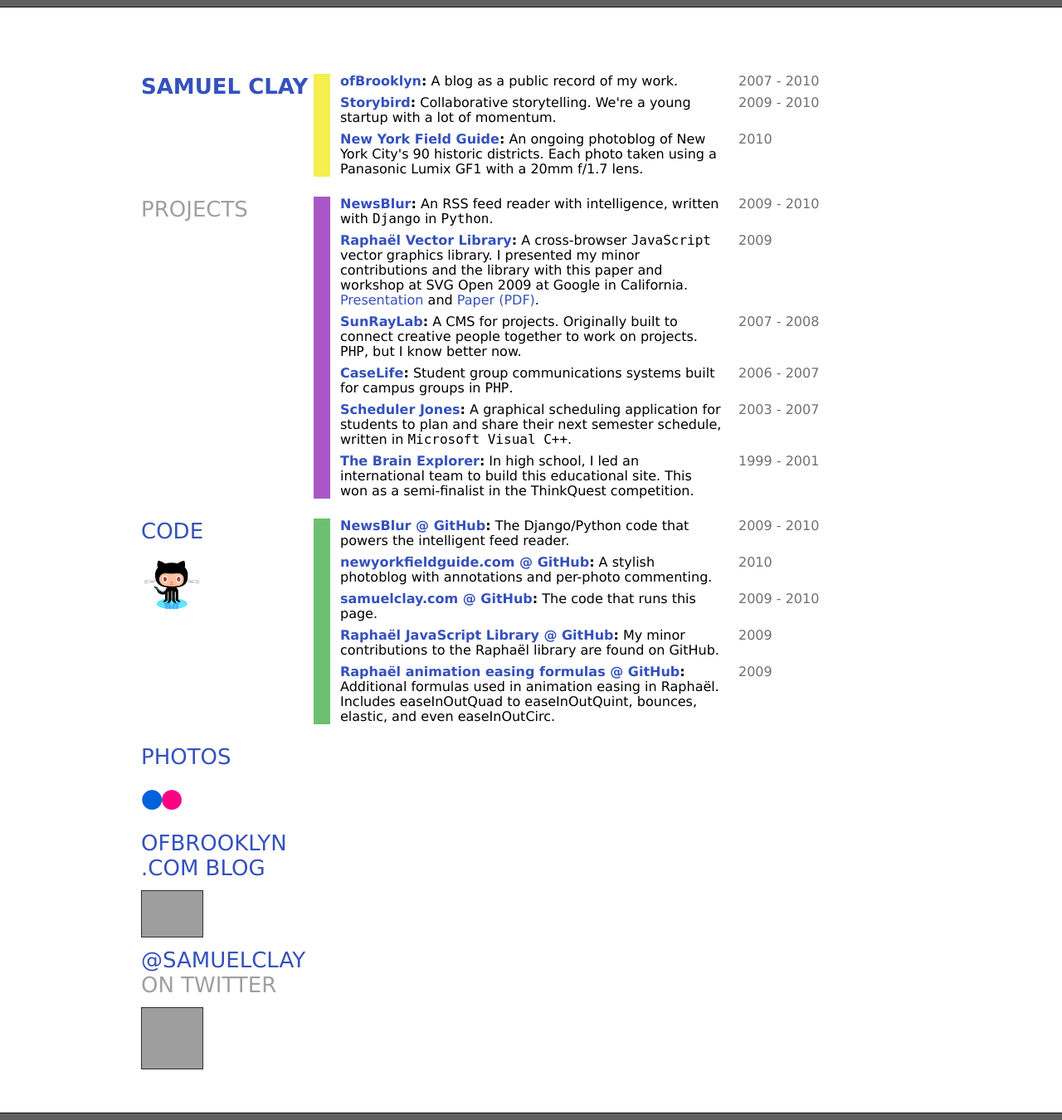
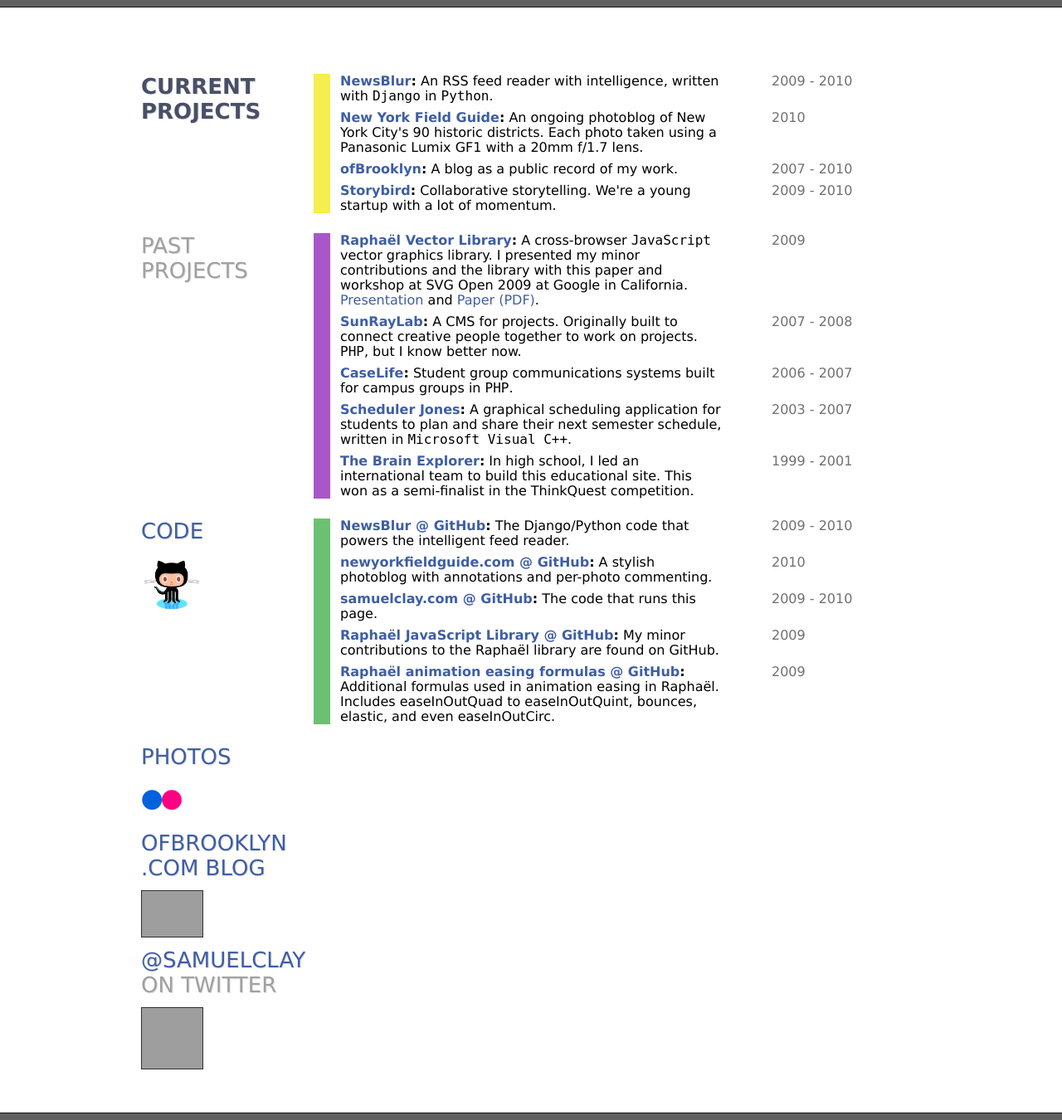
Before and after one commit to samuelclay/samuelclay, a Django app: template templates/index.html in a window 1280 px wide. Shown: the whole page at 83% size. Run offline with Django 3.2, Linux system fonts and the light colour scheme; the template is opened without the code that fills it, so the values that code supplies are empty; parts of the project's set-up code (start-up, migrations or seed data) failed here and were passed over; grey boxes are pictures that could not be loaded.

Commit message:
Adding a real header to samuelclay.com. Separated old old projects for current projects.

```diff
--- a/com/views.py
+++ b/com/views.py
@@ -1,5 +1,4 @@
 from django.shortcuts import render_to_response
-from django.views.decorators.cache import cache_page
 from django.core.cache import cache
 import feedparser
 import datetime
@@ -12,7 +11,6 @@ from com.common import respond
 
 NUM_PHOTOS_PER_ROW = 7
 
-@cache_page(60 * 15)
 def index(request):
     blog = cache.get('blog')
     if not blog:
@@ -30,10 +28,13 @@ def index(request):
         photos = Photo.objects.all().order_by('?')
         cache.set('photos', photos, 60 * 10)
 
+    rand = random.randint(1, 11)
+
     return respond(request, 'index.html', {
         'blog_entries': blog.entries,
         'tweets': tweets,
         'photos': photos,
+        'rand': rand,
     })
 
 def _fetch_and_parse_blog():
--- a/media/styles/global.css
+++ b/media/styles/global.css
@@ -75,6 +97,7 @@ body {
     font-size: 26px;
     font-family: "Lucida Grande", Helvetica, sans-serif;
     color: #A0A0A0;
+    text-shadow: 1px 1px 0 #DFDFDF;
 }
 
 .header .title {
@@ -126,7 +146,7 @@ ul li.last {
 
 small {
      position: absolute;
-     left: 480px;
+     left: 520px;
      top: 0;
      width: 240px;
      color: #707070;
--- a/settings.py
+++ b/settings.py
@@ -64,11 +64,9 @@ TEMPLATE_LOADERS = (
 )
 
 MIDDLEWARE_CLASSES = (
-    'django.middleware.cache.UpdateCacheMiddleware',
     'django.middleware.common.CommonMiddleware',
     'django.contrib.sessions.middleware.SessionMiddleware',
     'django.contrib.auth.middleware.AuthenticationMiddleware',
-    'django.middleware.cache.FetchFromCacheMiddleware',
 )
 
 CACHE_MIDDLEWARE_SECONDS = 600
--- a/templates/index.html
+++ b/templates/index.html
@@ -5,33 +5,89 @@
 
 <div id="wrapper">
 
+    {% ifequal rand 1 %}
+      <div class="name-header">
+       <a href="mailto:samuel@ofbrooklyn.com">Samuel Clay</a> is a Brooklynite.
+      </div>
+    {% endifequal %}
+    {% ifequal rand 2 %}
+      <div class="name-header">
+        <a href="mailto:samuel@ofbrooklyn.com">Samuel Clay</a> is a preservationist.
+      </div>
+    {% endifequal %}
+    {% ifequal rand 3 %}
+      <div class="name-header">
+        <a href="mailto:samuel@ofbrooklyn.com">Samuel Clay</a> is not an enigma.
+      </div>
+    {% endifequal %}
+    {% ifequal rand 4 %}
+      <div class="name-header">
+        <a href="mailto:samuel@ofbrooklyn.com">Samuel Clay</a> is right here.
+      </div>
+    {% endifequal %}
+    {% ifequal rand 5 %}
+      <div class="name-header">
+        <a href="mailto:samuel@ofbrooklyn.com">Samuel Clay</a> is surrounded by guinea pigs.
+      </div>
+    {% endifequal %}
+    {% ifequal rand 6 %}
+      <div class="name-header">
+        <a href="mailto:samuel@ofbrooklyn.com">Samuel Clay</a> is walking his dog.
+      </div>
+    {% endifequal %}
+    {% ifequal rand 7 %}
+      <div class="name-header">
+        <a href="mailto:samuel@ofbrooklyn.com">Samuel Clay</a> is drinking tea.
+      </div>
+    {% endifequal %}
+    {% ifequal rand 8 %}
+      <div class="name-header">
+        <a href="mailto:samuel@ofbrooklyn.com">Samuel Clay</a> is not going to give in.
+      </div>
+    {% endifequal %}
+    {% ifequal rand 9 %}
+      <div class="name-header">
+        <a href="mailto:samuel@ofbrooklyn.com">Samuel Clay</a> is not going to give up.
+      </div>
+    {% endifequal %}
+    {% ifequal rand 10 %}
+      <div class="name-header">
+        <a href="mailto:samuel@ofbrooklyn.com">Samuel Clay</a> is not alone in the city.
+      </div>
+    {% endifequal %}
+    {% ifequal rand 11 %}
+      <div class="name-header">
+        <a href="mailto:samuel@ofbrooklyn.com">Samuel Clay</a> is driving the countryside.
+      </div>
+    {% endifequal %}
+
     <div class="header">
-      <div class="title"><a href="mailto:samuel@ofbrooklyn.com">Samuel Clay</a></div>
+      <div class="title">Current Projects</div>
     </div>
     <div class="content block-intro">
-        <ul>
-            <li>
-                <strong><a href="http://www.ofbrooklyn.com">ofBrooklyn</a>:</strong> A blog  as a public record of my work.
-                <small>2007 - 2010</small>
-            </li>
-            <li>
-                <strong><a href="http://storybird.com">Storybird</a>:</strong> Collaborative storytelling. We're a young startup with a lot of momentum.
-                <small>2009 - 2010</small>
-            </li>
-            <li class="last">
-                <strong><a href="http://www.newyorkfieldguide.com">New York Field Guide</a>:</strong> An ongoing photoblog of New York City's 90 historic districts. Each photo taken using a Panasonic Lumix GF1 with a 20mm f/1.7 lens.
-                <small>2010</small>
-            </li>
-        </ul>
-    </div>
-
-    <div class="header">Projects</div>
-    <div class="content block-projects">
         <ul>
             <li>
                 <strong><a href="http://www.newsblur.com">NewsBlur</a>:</strong> An RSS feed reader with intelligence, written with <code>Django</code> in <code>Python</code>.
                 <small>2009 - 2010</small>
             </li>
+            <li>
+                <strong><a href="http://www.newyorkfieldguide.com">New York Field Guide</a>:</strong> An ongoing photoblog of New York City's 90 historic districts. Each photo taken using a Panasonic Lumix GF1 with a 20mm f/1.7 lens.
+                <small>2010</small>
+            </li>
+            <li>
+                <strong><a href="http://www.ofbrooklyn.com">ofBrooklyn</a>:</strong> A blog  as a public record of my work.
+                <small>2007 - 2010</small>
+            </li>
+            <li class="last">
+                <strong><a href="http://storybird.com">Storybird</a>:</strong> Collaborative storytelling. We're a young startup with a lot of momentum.
+                <small>2009 - 2010</small>
+            </li>
+        </ul>
+    </div>
+
+    <div class="header">Past<br /> Projects</div>
+    <div class="content block-projects">
+        <ul>
             <li>
                 <strong><a href="http://www.svgopen.org/2009/registration.php?section=workshops#Using_Raphael_Javascript_Library_to_write_cross-browser_interactive_SVG_and_VML">Raphaël Vector Library</a>:</strong>
                 A cross-browser <code>JavaScript</code> vector graphics library. I presented my minor contributions and the library with this paper and workshop at SVG Open 2009 at Google in California. <a href="/raphael/presentation/index.html">Presentation</a> and <a href="/raphael/svg_open_paper.pdf">Paper (PDF)</a>.
```
Also changed, not shown: other parts of media/styles/global.css (+25 -6 lines), 1 other file.
